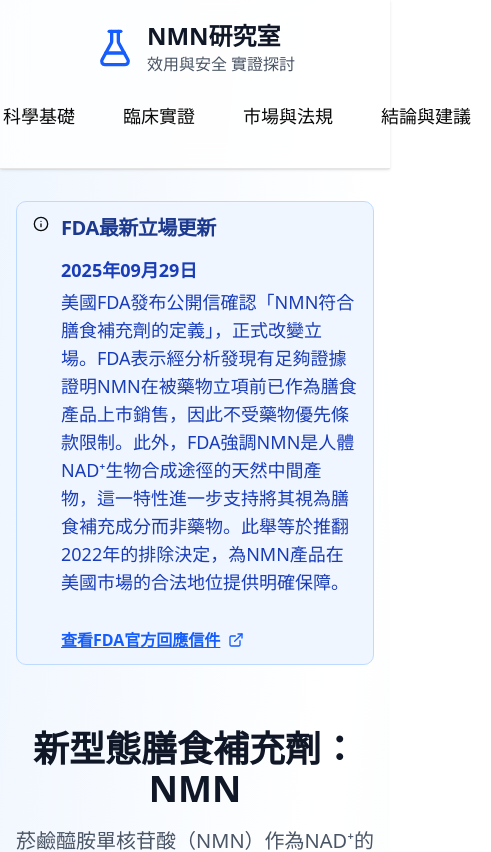
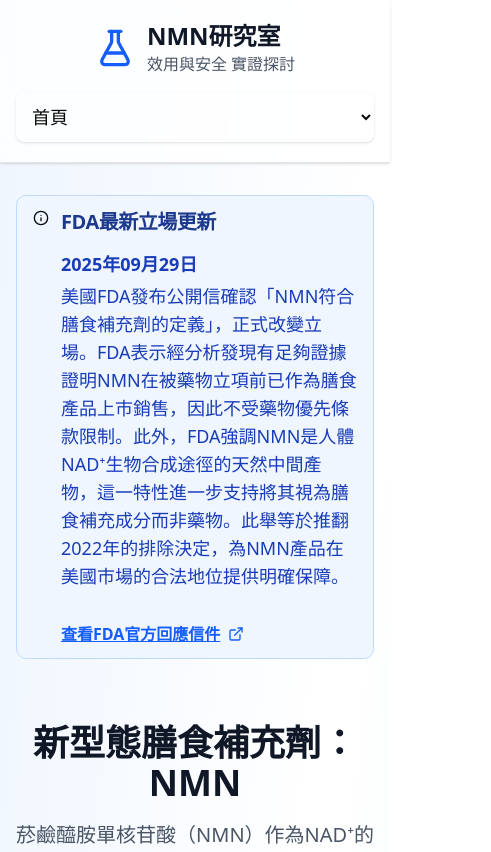
Before and after one commit to hjuming/NMN, a React (Vite) app: page / in a window 390 px wide. Shown: the top 852 px of the page, 491 px wide, since content can reach past the window. Built offline with nearby package versions, Linux system fonts and the light colour scheme.

Commit message:
Update App.jsx

```diff
--- a/src/App.jsx
+++ b/src/App.jsx
@@ -10,7 +10,6 @@
 function App() {
   const [activeTab, setActiveTab] = useState('home')
 
-  // 優化：將導覽項目定義為一個陣列，方便管理
   const navItems = [
     { id: 'home', label: '首頁' },
     { id: 'science', label: '科學基礎' },
@@ -33,8 +32,10 @@
               </div>
             </div>
 
-            {/* 終極修復與優化：加入 force-no-wrap class 來強制不換行 */}
-            <nav className="flex flex-nowrap gap-2 overflow-x-scroll whitespace-nowrap pb-2 scrollbar-hide md:flex-wrap md:justify-center md:pb-0 force-no-wrap">
+            {/* --- 導覽列重構開始 --- */}
+
+            {/* 桌面版：維持原本的按鈕樣式 (只在 md 尺寸以上顯示) */}
+            <nav className="hidden md:flex md:flex-wrap md:gap-2 md:justify-center">
               {navItems.map((item) => (
                 <Button
                   key={item.id}
@@ -46,6 +47,24 @@
                 </Button>
               ))}
             </nav>
+
+            {/* 手機版：改為下拉式選單 (只在 md 尺寸以下顯示) */}
+            <div className="w-full md:hidden">
+              <select
+                value={activeTab}
+                onChange={(e) => setActiveTab(e.target.value)}
+                className="w-full rounded-md border-gray-300 shadow-sm focus:border-blue-500 focus:ring-blue-500 p-3 text-lg"
+              >
+                {navItems.map((item) => (
+                  <option key={item.id} value={item.id}>
+                    {item.label}
+                  </option>
+                ))}
+              </select>
+            </div>
+
+            {/* --- 導覽列重構結束 --- */}
+
           </div>
         </div>
       </header>
```
